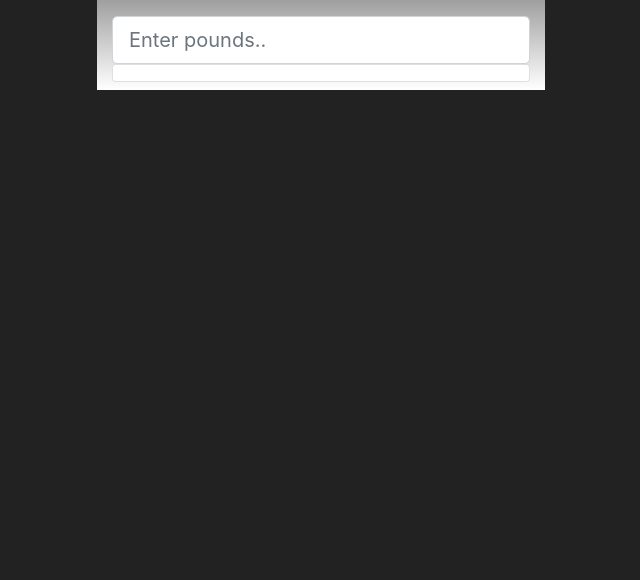
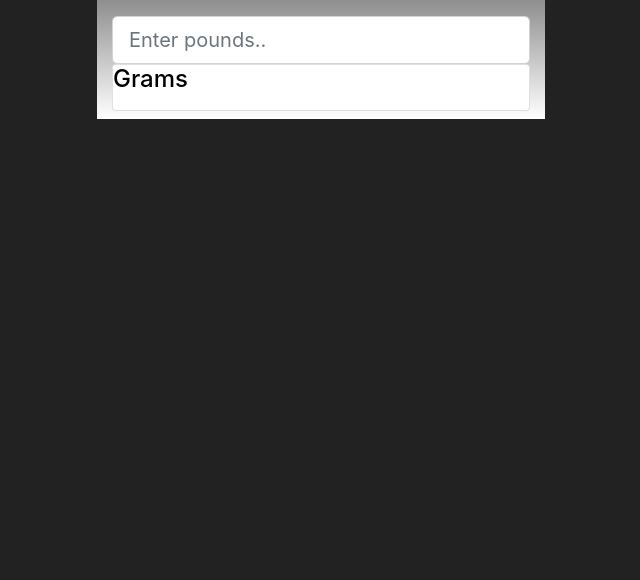
Before and after one commit to Srijenanithish/Weight_converter, a plain HTML site: page index.html in a window 1280 px wide. Shown: the part 220-800 px from the top of the page, without its empty margins (287-927 px from the left). Drawn offline with nearby package versions, Linux system fonts and the light colour scheme.

Commit message:
updated index
updated index

```diff
--- a/index.html
+++ b/index.html
@@ -25,6 +25,8 @@
 			<form>
 				<div id="Output" style="color:black;">
 				<div class="card card-sucess mb-2">
+					<div class="card-block" >
+					   <h4>Grams</h4>
 				<div class="form-group">
 <script>
 //document.getElementById('Output').style.visibility = 'hidden';
```
